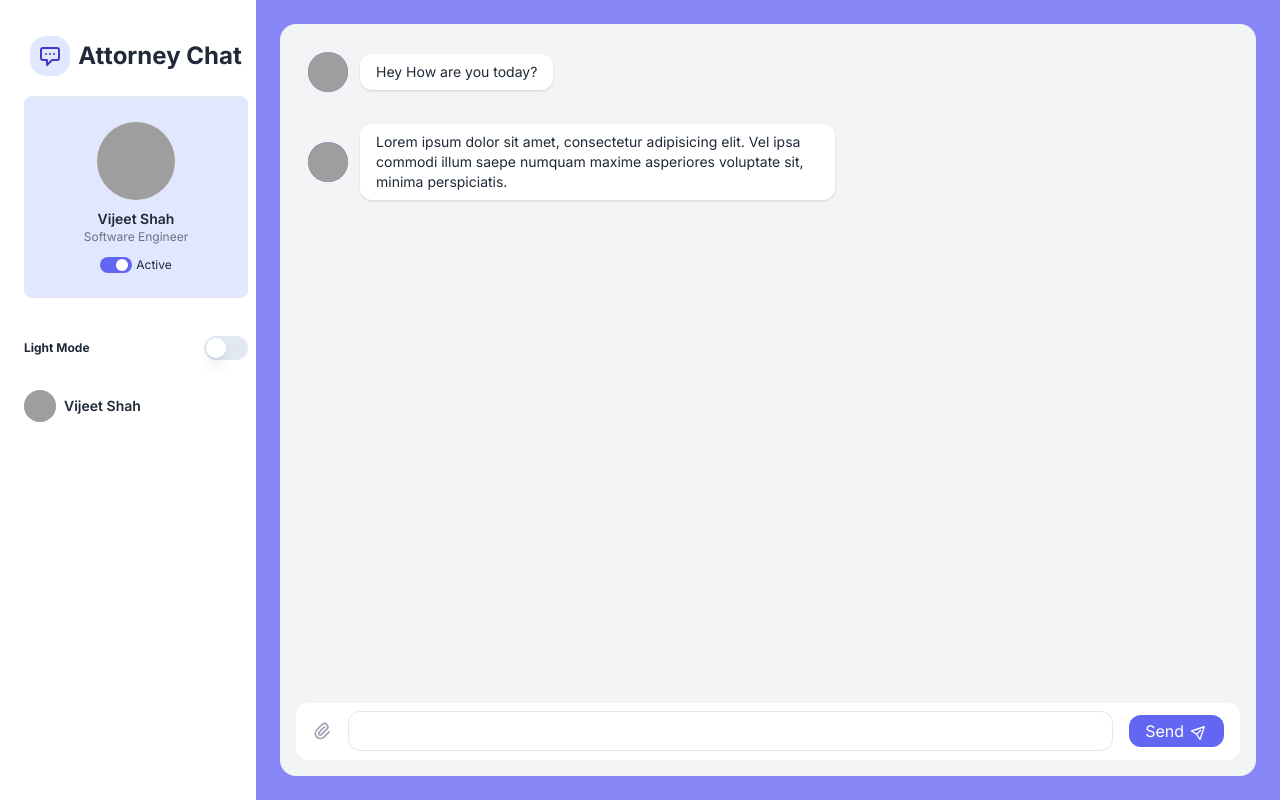
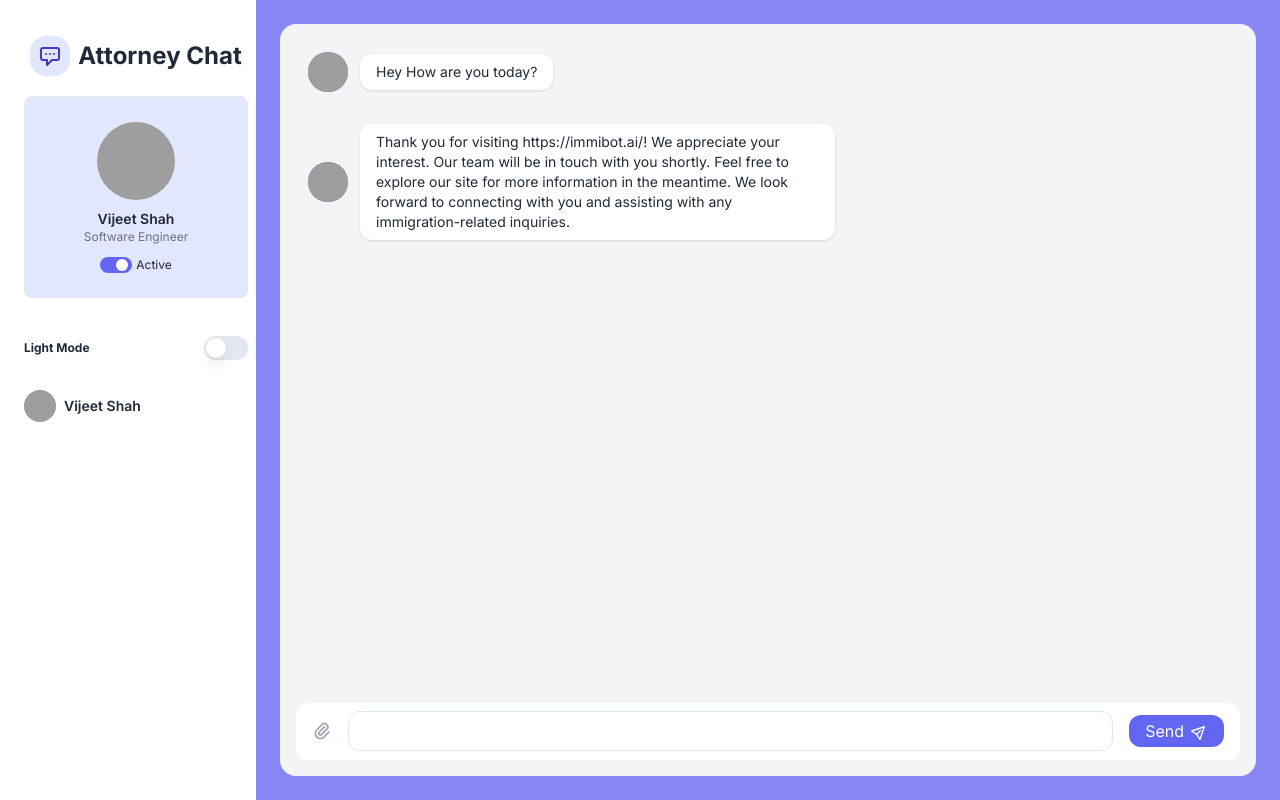
Before and after one commit to vijeet-shah/immi-lawyer-chat, a Next.js app: page /chat in a window 1280 px wide. Built offline with nearby package versions, Linux system fonts and the light colour scheme; grey boxes are pictures that could not be loaded.

Commit message:
bug: small fix

```diff
--- a/src/components/ChatMessagesGrid.tsx
+++ b/src/components/ChatMessagesGrid.tsx
@@ -31,9 +31,11 @@ const ChatMessagesGrid: React.FC = () => {
           </div>
           <div className="relative ml-3 text-sm bg-white py-2 px-4 shadow rounded-xl">
             <div>
-              Lorem ipsum dolor sit amet, consectetur adipisicing elit. Vel ipsa
-              commodi illum saepe numquam maxime asperiores voluptate sit,
-              minima perspiciatis.
+              Thank you for visiting https://immibot.ai/! We appreciate your
+              interest. Our team will be in touch with you shortly. Feel free to
+              explore our site for more information in the meantime. We look
+              forward to connecting with you and assisting with any
+              immigration-related inquiries.
             </div>
           </div>
         </div>
```
